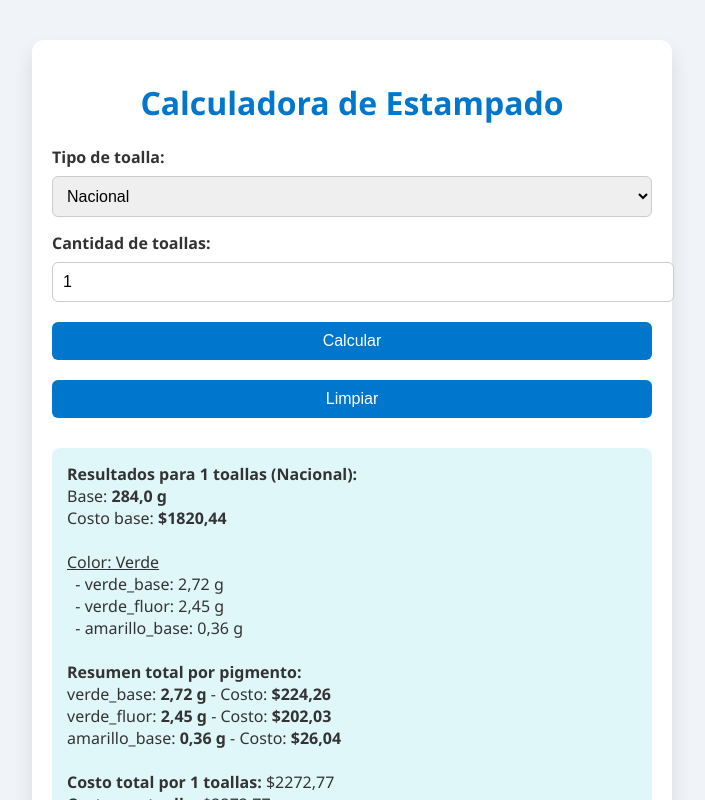
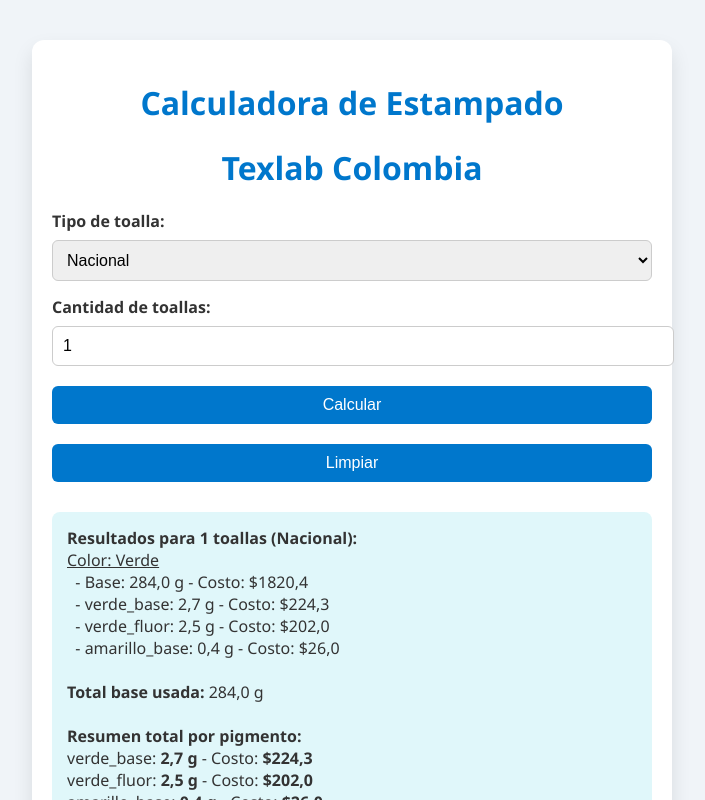
Before and after one commit to josxfer/josxfer.github.io, a plain HTML site: page index.html in a window 1280 px wide. Both pictures are taken after a click on the button "Calcular". Shown: the top 800 px of the page, without its empty margins (288-993 px from the left). Drawn offline with Linux system fonts and the light colour scheme.

Commit message:
Mejoras de cantidad y formatos

```diff
--- a/index.html
+++ b/index.html
@@ -1,5 +1,6 @@
 <!DOCTYPE html>
 <html lang="es">
+
 <head>
     <meta charset="UTF-8">
     <meta name="viewport" content="width=device-width, initial-scale=1.0">
@@ -41,7 +42,9 @@
             font-weight: bold;
         }
 
-    input, select, button {
+        input,
+        select,
+        button {
             width: 100%;
             padding: 10px;
             margin-top: 8px;
@@ -77,21 +80,25 @@
                 padding: 15px;
             }
 
-      input, select, button {
+            input,
+            select,
+            button {
                 font-size: 14px;
             }
         }
     </style>
 </head>
+
 <body>
     <div class="container">
         <h1>Calculadora de Estampado</h1>
+        <h1>Texlab Colombia</h1>
 
         <label for="toalla">Tipo de toalla:</label>
         <select id="toalla">
             <option value="Nacional">Nacional</option>
-      <option value="Premium">Premium</option>
-      <option value="Económica">Económica</option>
+            <option value="Millonarios">Millonarios</option>
+            <option value="Stitch">Stitch</option>
             <option value="Mariposas">Mariposas</option>
         </select>
 
@@ -112,24 +119,17 @@
                     Verde: { verde_base: 2.72, verde_fluor: 2.45, amarillo_base: 0.36 }
                 }
             },
-      Premium: {
-        base: 320,
+            Millonarios: {
+                base: 334,
                 colores: {
-          Unico: { azul: 3.0, rojo: 1.2, amarillo: 0.6 }
-        }
-      },
-      Económica: {
-        base: 250,
-        colores: {
-          Unico: { azul: 2.0, rojo: 0.8, amarillo: 0.4 }
+                    Azul: { azul_base: 2.14, azul_fluor: 3.39 }
                 }
             },
             Mariposas: {
-        base: 280,
                 colores: {
-          "Azul Cielo": { azul: 1.5, blanco: 0.5 },
-          "Aguamarina": { azul: 1.2, verde: 0.8 },
-          "Azul Rey": { azul: 2.0, negro: 0.3 }
+                    "Azul": { base: 46.5, azul_base: 1.25, azul_fluor: 2 },
+                    "Azul Cielo": { base: 119.5, azul_base: 0.15, azul_fluor: 2.5},
+                    "Aguamarina": { base: 110, verde_fluor: 1.25,azul_fluor: 1.25, azul_base: { cantidad: 1, unidad: "gota" } }
                 }
             }
         };
@@ -139,13 +139,18 @@
             verde_base: 82.45,
             verde_fluor: 82.46,
             amarillo_base: 72.32,
-      blanco: 0.03,
-      verde: 0.045,
-      negro: 0.05
+            amarillo_fluor: 82.46,
+            azul_fluor: 90.71,
+            azul_base: 86.29,
+            rojo_base: 84.68,
+            violeta_fluor: 82.46,
+            negro: 31.92
         };
 
+        const GOTA_EN_GRAMOS = 0.05;
+
         function formatNumber(num) {
-      return num.toLocaleString('es-ES', { minimumFractionDigits: 1, maximumFractionDigits: 2 });
+            return num.toLocaleString('es-ES', { minimumFractionDigits: 1, maximumFractionDigits: 1 });
         }
 
         function calcularMezcla() {
@@ -153,34 +158,75 @@
             const cantidad = parseInt(document.getElementById('cantidad').value);
             const data = catalogo[tipo];
 
-      const totalBase = data.base * cantidad;
             let resumenPigmentos = {};
+            let totalBase = 0;
             let costoTotal = 0;
 
             let resultado = `<strong>Resultados para ${cantidad} toallas (${tipo}):</strong><br>`;
-      resultado += `Base: <strong>${formatNumber(totalBase)} g</strong><br>`;
-      const costoBase = totalBase * precios.base;
-      resultado += `Costo base: <strong>$${formatNumber(costoBase)}</strong><br><br>`;
-      costoTotal += costoBase;
 
             for (const color in data.colores) {
                 resultado += `<u>Color: ${color}</u><br>`;
-        const pigmentos = data.colores[color];
+                const infoColor = data.colores[color];
+                const baseColor = infoColor.base || data.base || 0;
+                const totalBaseColor = baseColor * cantidad;
+                totalBase += totalBaseColor;
+                const costoBase = totalBaseColor * precios.base;
+                costoTotal += costoBase;
 
-        for (const pigmento in pigmentos) {
-          const totalPig = pigmentos[pigmento] * cantidad;
-          resumenPigmentos[pigmento] = (resumenPigmentos[pigmento] || 0) + totalPig;
-          resultado += `&nbsp;&nbsp;- ${pigmento}: ${formatNumber(totalPig)} g<br>`;
+                resultado += `&nbsp;&nbsp;- Base: ${formatNumber(totalBaseColor)} g - Costo: $${formatNumber(costoBase)}<br>`;
+
+                for (const pigmento in infoColor) {
+                    if (pigmento === 'base') continue;
+
+                    let valor = infoColor[pigmento];
+                    let unidad = "g";
+                    let cantidadPigmento = 0;
+                    let cantidadEnGramos = 0;
+                    let costoPigmento = 0;
+
+                    if (typeof valor === "object") {
+                        cantidadPigmento = valor.cantidad * cantidad;
+                        unidad = valor.unidad === "gota" ? "gotas" : "g";
+                        if (unidad === "gotas") {
+                            cantidadEnGramos = cantidadPigmento * GOTA_EN_GRAMOS;
+                            costoPigmento = cantidadEnGramos * precios[pigmento];
+                            costoTotal += costoPigmento;
+                        }
+                    } else {
+                        cantidadPigmento = valor * cantidad;
+                        cantidadEnGramos = cantidadPigmento;
+                        costoPigmento = precios[pigmento] * cantidadPigmento;
+                        costoTotal += costoPigmento;
+                    }
+
+                    if (!resumenPigmentos[pigmento]) {
+                        resumenPigmentos[pigmento] = { gramos: 0, gotas: 0, costo: 0 };
+                    }
+
+                    if (unidad === "gotas") {
+                        resumenPigmentos[pigmento].gotas += cantidadPigmento;
+                        resumenPigmentos[pigmento].gramos += cantidadEnGramos;
+                        resumenPigmentos[pigmento].costo += costoPigmento;
+                        resultado += `&nbsp;&nbsp;- ${pigmento}: ${cantidadPigmento} gotas (${formatNumber(cantidadEnGramos)} g) - Costo: $${formatNumber(costoPigmento)}<br>`;
+                    } else {
+                        resumenPigmentos[pigmento].gramos += cantidadEnGramos;
+                        resumenPigmentos[pigmento].costo += costoPigmento;
+                        resultado += `&nbsp;&nbsp;- ${pigmento}: ${formatNumber(cantidadEnGramos)} g - Costo: $${formatNumber(costoPigmento)}<br>`;
+                    }
                 }
                 resultado += `<br>`;
             }
 
+            resultado += `<strong>Total base usada:</strong> ${formatNumber(totalBase)} g<br><br>`;
+
             resultado += `<strong>Resumen total por pigmento:</strong><br>`;
             for (const pigmento in resumenPigmentos) {
-        const gramos = resumenPigmentos[pigmento];
-        const costo = precios[pigmento] ? precios[pigmento] * gramos : 0;
-        resultado += `${pigmento}: <strong>${formatNumber(gramos)} g</strong> - Costo: <strong>$${formatNumber(costo)}</strong><br>`;
-        costoTotal += costo;
+                const { gramos, gotas, costo } = resumenPigmentos[pigmento];
+                let linea = `${pigmento}: `;
+                if (gramos > 0) linea += `<strong>${formatNumber(gramos)} g</strong> `;
+                if (gotas > 0) linea += `(${gotas} gotas) `;
+                linea += ` - Costo: <strong>$${formatNumber(costo)}</strong><br>`;
+                resultado += linea;
             }
 
             resultado += `<br><strong>Costo total por ${cantidad} toallas:</strong> $${formatNumber(costoTotal)}<br>`;
@@ -197,4 +243,5 @@
         }
     </script>
 </body>
+
 </html>
```
Lines whose indentation alone changed are shown as unchanged.
